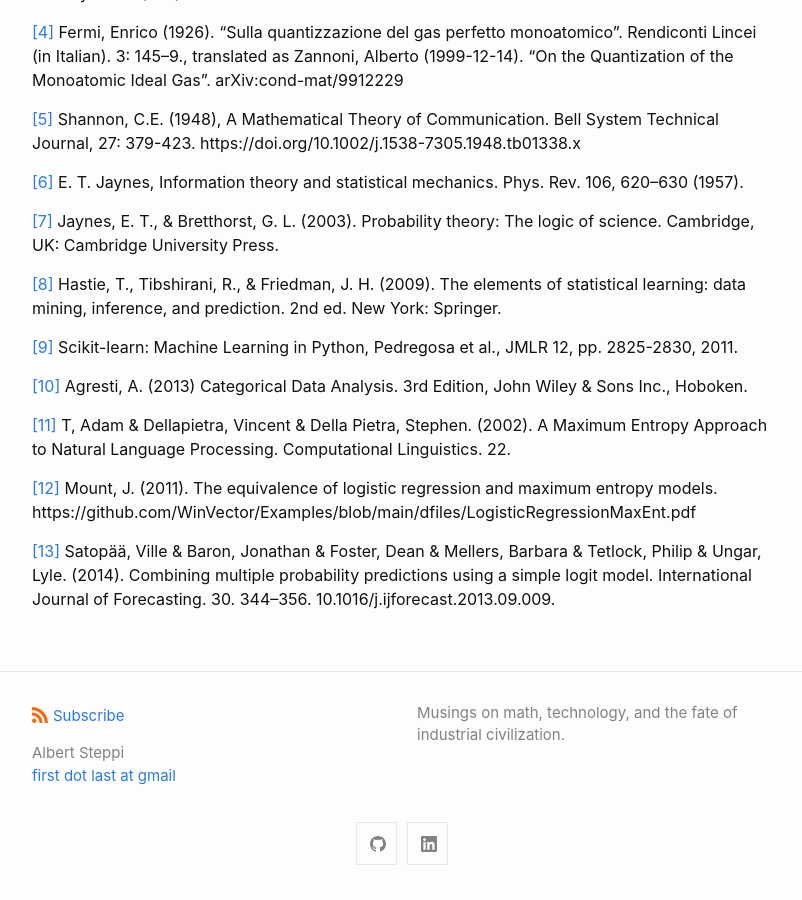
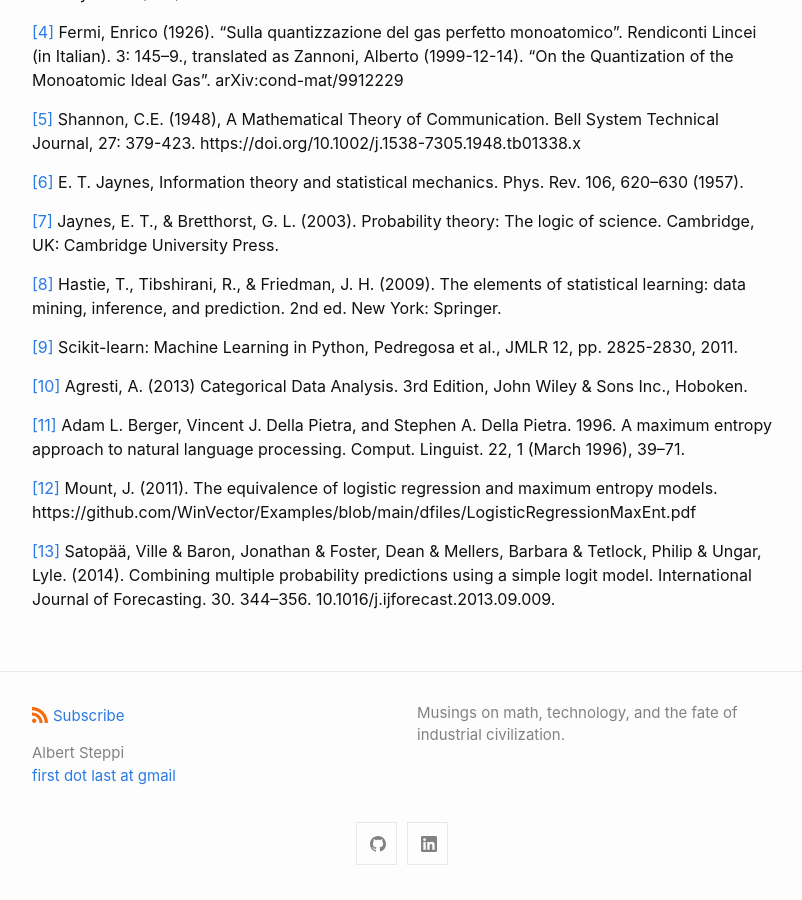
Before and after one commit to steppi/steppi.github.io, a Jekyll site: the page built from _posts/2021-10-01-fermi-dirac.md, in a window 1280 px wide and 900 px high, scrolled down 14124 px. Shown: the whole window, without its empty margins (238-1040 px from the left). Built offline with Jekyll 4.4.1, drawn with Linux system fonts in a browser that asks for light colours.

Commit message:
Fix citation

```diff
--- a/_posts/2021-10-01-fermi-dirac.md
+++ b/_posts/2021-10-01-fermi-dirac.md
@@ -724,7 +724,7 @@ Scikit-learn: Machine Learning in Python, Pedregosa et al., JMLR 12, pp. 2825-28
 Agresti, A. (2013) Categorical Data Analysis. 3rd Edition, John Wiley & Sons Inc., Hoboken.
 
 <a id="11">[11]</a>
-T, Adam & Dellapietra, Vincent & Della Pietra, Stephen. (2002). A Maximum Entropy Approach to Natural Language Processing. Computational Linguistics. 22.
+Adam L. Berger, Vincent J. Della Pietra, and Stephen A. Della Pietra. 1996. A maximum entropy approach to natural language processing. Comput. Linguist. 22, 1 (March 1996), 39–71.
 
 <a id="12">[12]</a>
 Mount, J. (2011). The equivalence of logistic regression and maximum entropy models. https://github.com/WinVector/Examples/blob/main/dfiles/LogisticRegressionMaxEnt.pdf
```
